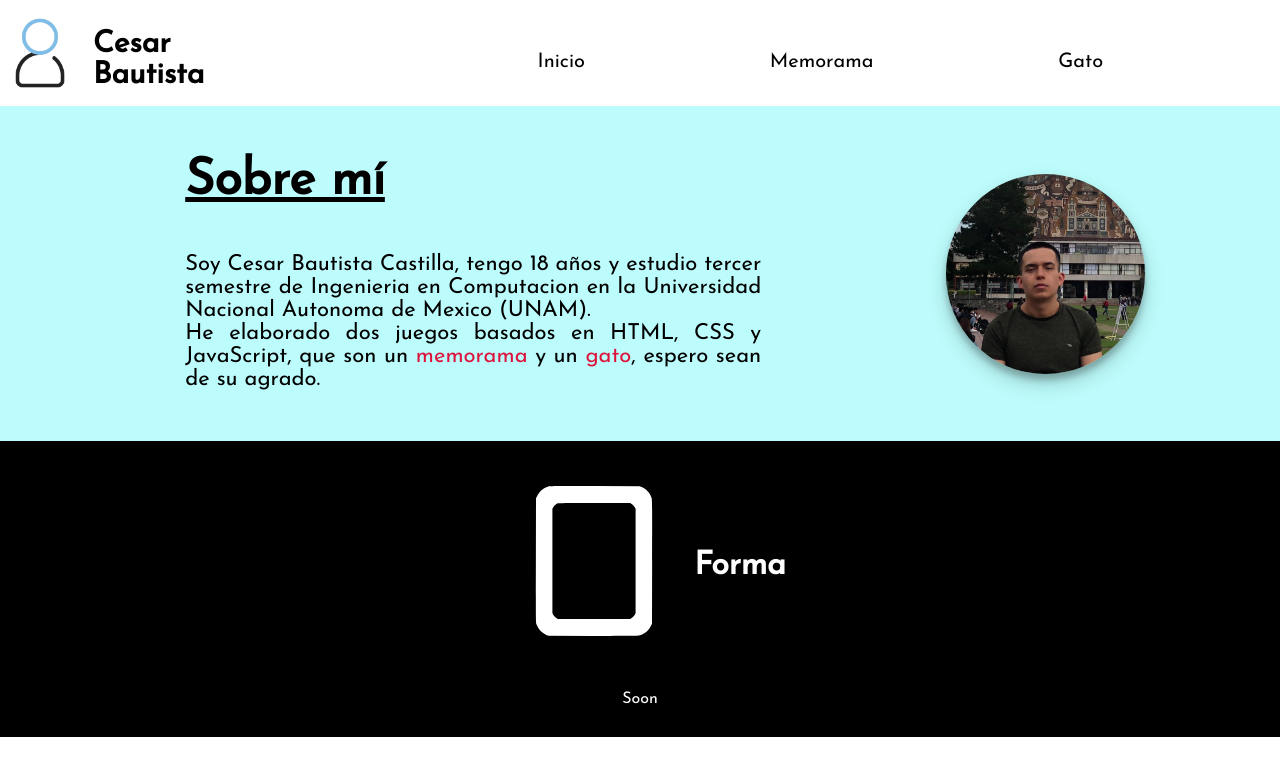
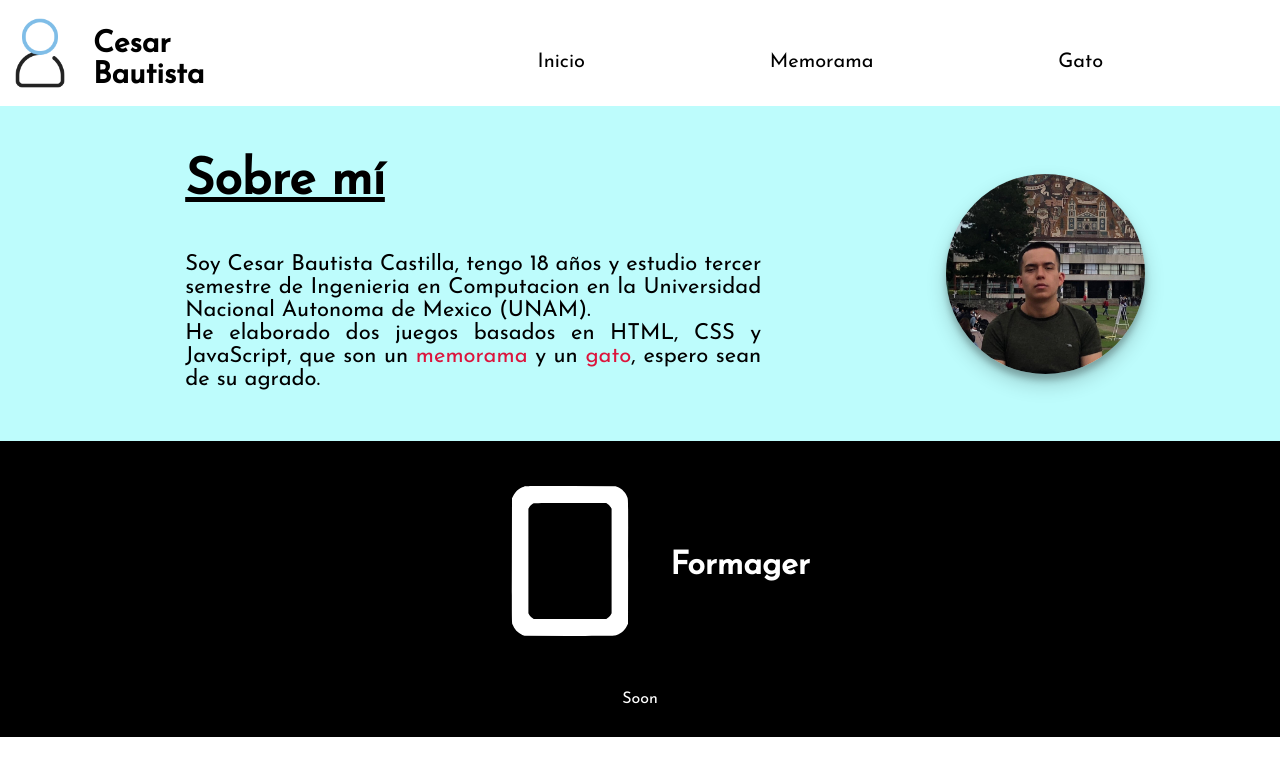
Before and after one commit to Cesbaut/Netlify, a plain HTML site: page index.html in a window 1280 px wide. Shown: the top 784 px of the page. Drawn offline with Linux system fonts and the light colour scheme.

Commit message:
Update index.html

```diff
--- a/index.html
+++ b/index.html
@@ -46,7 +46,7 @@
     <!-- Redes Sociales -->
     <a href="index.html" class="Forma">
         <img src="imagenes/rectangulo.svg" alt="Logo" class="logo">
-        <h1>Forma</h1>
+        <h1>Formager</h1>
     </a>
     <p id="soon">Soon</p>
 
```
